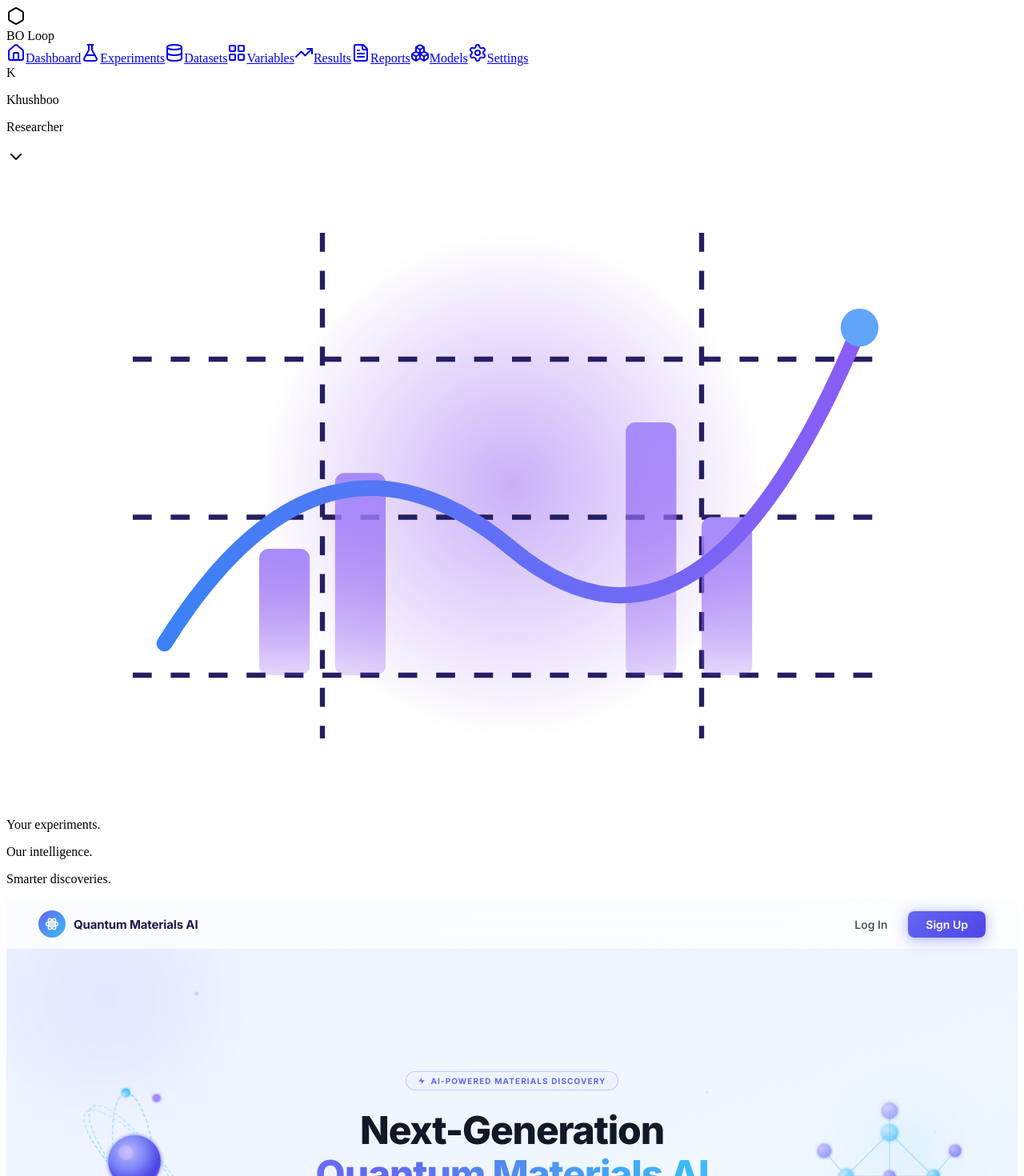
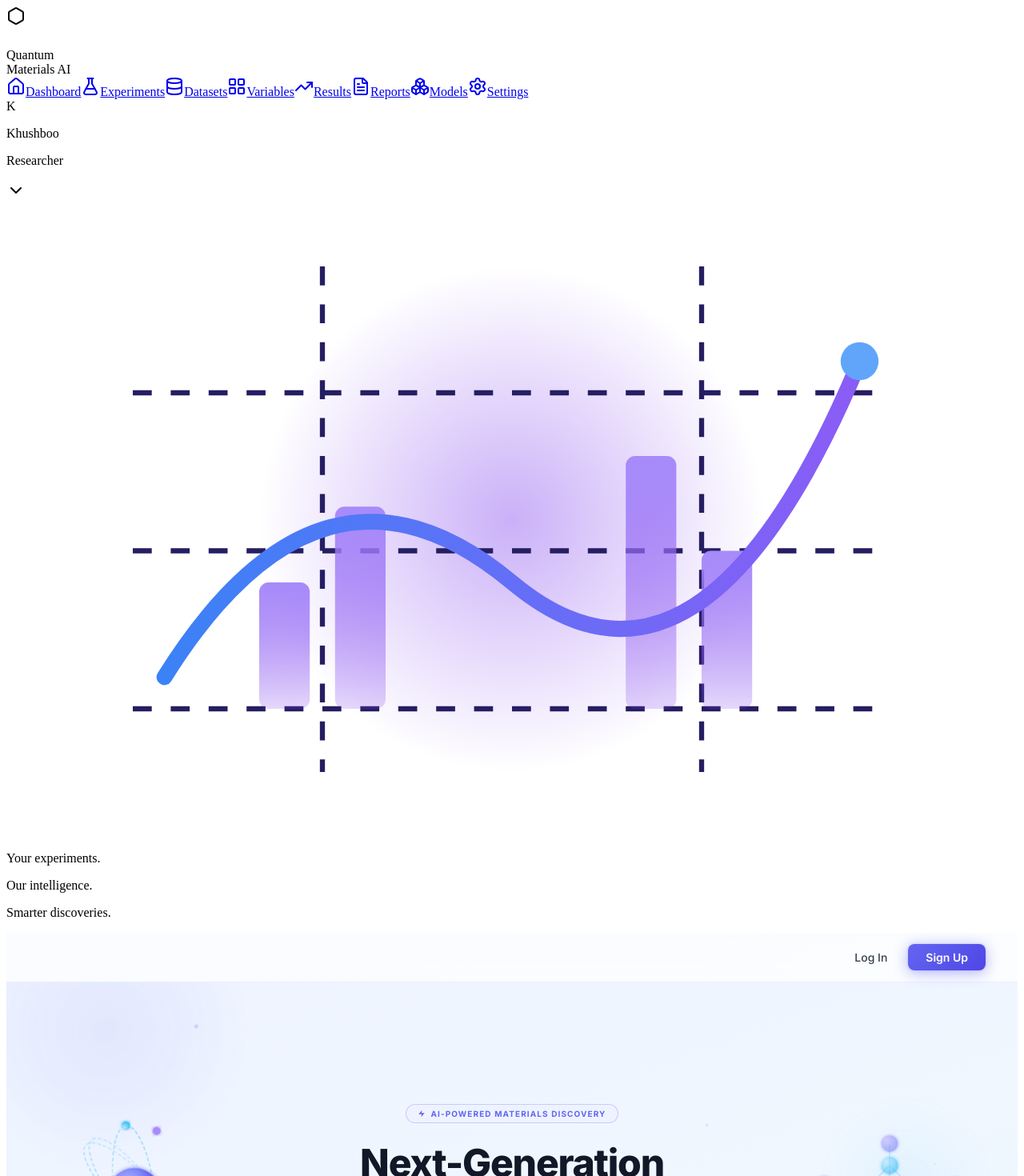
Before and after one commit to gopalan-rajaraman/quantum-materials-ai, a React (Vite) app in the folder frontend/: page / in a window 1280 px wide. Shown: the top 1470 px of the page at 80% size. Built offline with nearby package versions, Linux system fonts and the light colour scheme; the HTML template or start-up script is replaced by a standard one.

Commit message:
UI updates: moved logo from top navbar to sidebar

```diff
--- a/frontend/src/components/Sidebar/index.jsx
+++ b/frontend/src/components/Sidebar/index.jsx
@@ -40,10 +40,17 @@ const Sidebar = () => {
         {/* Brand Logo */}
         <div className="flex items-center space-x-3 px-2 py-4 mb-6">
           <div className="relative flex items-center justify-center">
-            <Hexagon className="w-8 h-8 text-[#8B5CF6] fill-[#8B5CF6]/20 stroke-[2]" />
-            <div className="absolute w-2.5 h-2.5 rounded-full bg-[#8B5CF6]" />
+            <Hexagon className="w-10 h-10 text-[#6366f1] fill-[#6366f1]" />
+            <div className="absolute">
+              <svg width="20" height="20" viewBox="0 0 24 24" fill="none" stroke="white" strokeWidth="2" strokeLinecap="round" strokeLinejoin="round">
+                <circle cx="12" cy="12" r="2"/>
+                <ellipse cx="12" cy="12" rx="10" ry="4.5"/>
+                <ellipse cx="12" cy="12" rx="10" ry="4.5" transform="rotate(60 12 12)"/>
+                <ellipse cx="12" cy="12" rx="10" ry="4.5" transform="rotate(120 12 12)"/>
+              </svg>
+            </div>
           </div>
-          <span className="text-xl font-bold tracking-tight text-white">BO Loop</span>
+          <span className="text-[14px] font-bold tracking-tight text-white leading-tight">Quantum<br/>Materials AI</span>
         </div>
 
         {/* Navigation Items */}
--- a/frontend/src/pages/Home/index.jsx
+++ b/frontend/src/pages/Home/index.jsx
@@ -381,7 +381,7 @@ const Home = () => {
         <header style={{
           display: 'flex',
           alignItems: 'center',
-          justifyContent: 'space-between',
+          justifyContent: 'flex-end',
           padding: '14px 40px',
           background: 'rgba(255,255,255,0.72)',
           backdropFilter: 'blur(14px)',
@@ -390,20 +390,6 @@ const Home = () => {
           top: 0,
           zIndex: 100,
         }}>
-          <div style={{ display:'flex', alignItems:'center', gap:10 }}>
-            <div style={{
-              width:34, height:34,
-              background: 'linear-gradient(135deg,#6366f1,#38bdf8)',
-              borderRadius: '50%',
-              display:'flex', alignItems:'center', justifyContent:'center',
-            }}>
-              <AtomNavIcon />
-            </div>
-            <span style={{ fontWeight:700, fontSize:15, color:'#1e1b4b', letterSpacing:'-0.01em' }}>
-              Quantum Materials AI
-            </span>
-          </div>
-
           <nav style={{ display:'flex', alignItems:'center', gap:8 }}>
             <Link to="/login" style={{
               padding:'8px 18px', fontSize:14, fontWeight:500,
```
